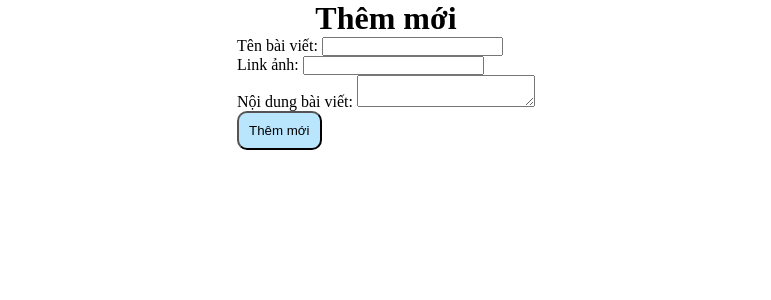
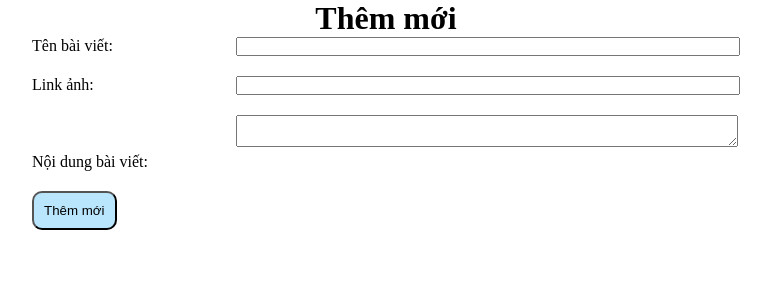
Before and after one commit to doanchiem/webtintuc, a PHP site: page /editPost.php in a window 1280 px wide. Shown: the top 300 px of the page, without its empty margins (254-1025 px from the left). Run offline with PHP 8.4, Linux system fonts and the light colour scheme.

Commit message:
fix styles

```diff
--- a/admincp/css/styleadmin.css
+++ b/admincp/css/styleadmin.css
@@ -87,13 +87,16 @@
   align-items: center;
   width: 100vw;
 }
-.editPost from label {
+.editPost form label {
   display: inline-block;
   width: 200px;
+  margin-bottom: 20px;
 }
-.editPost from input {
+.editPost form input {
   width: 500px;
+  margin-bottom: 20px;
 }
-.editPost from textarea {
+.editPost form textarea {
   width: 500px;
+  margin-bottom: 20px;
 }
```
